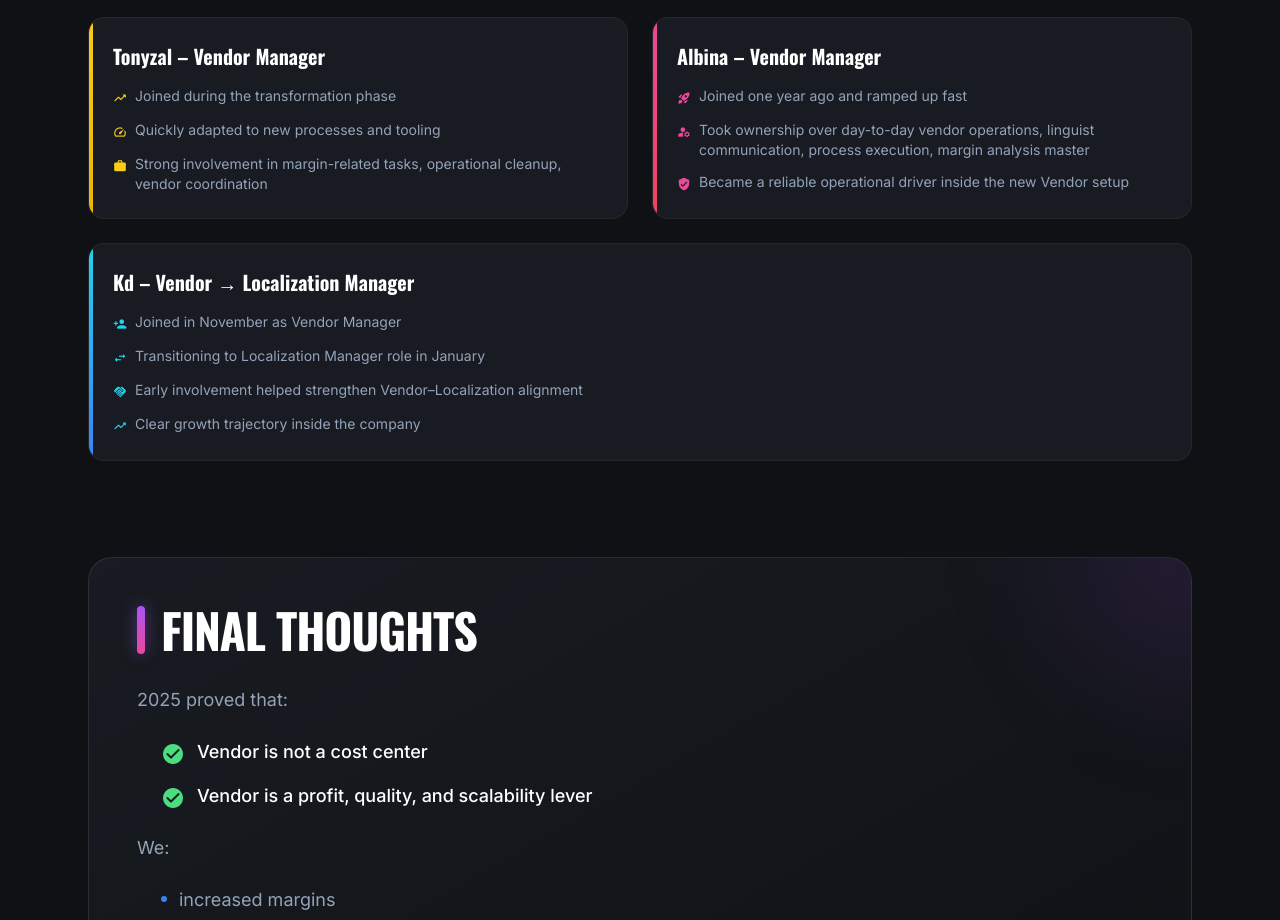
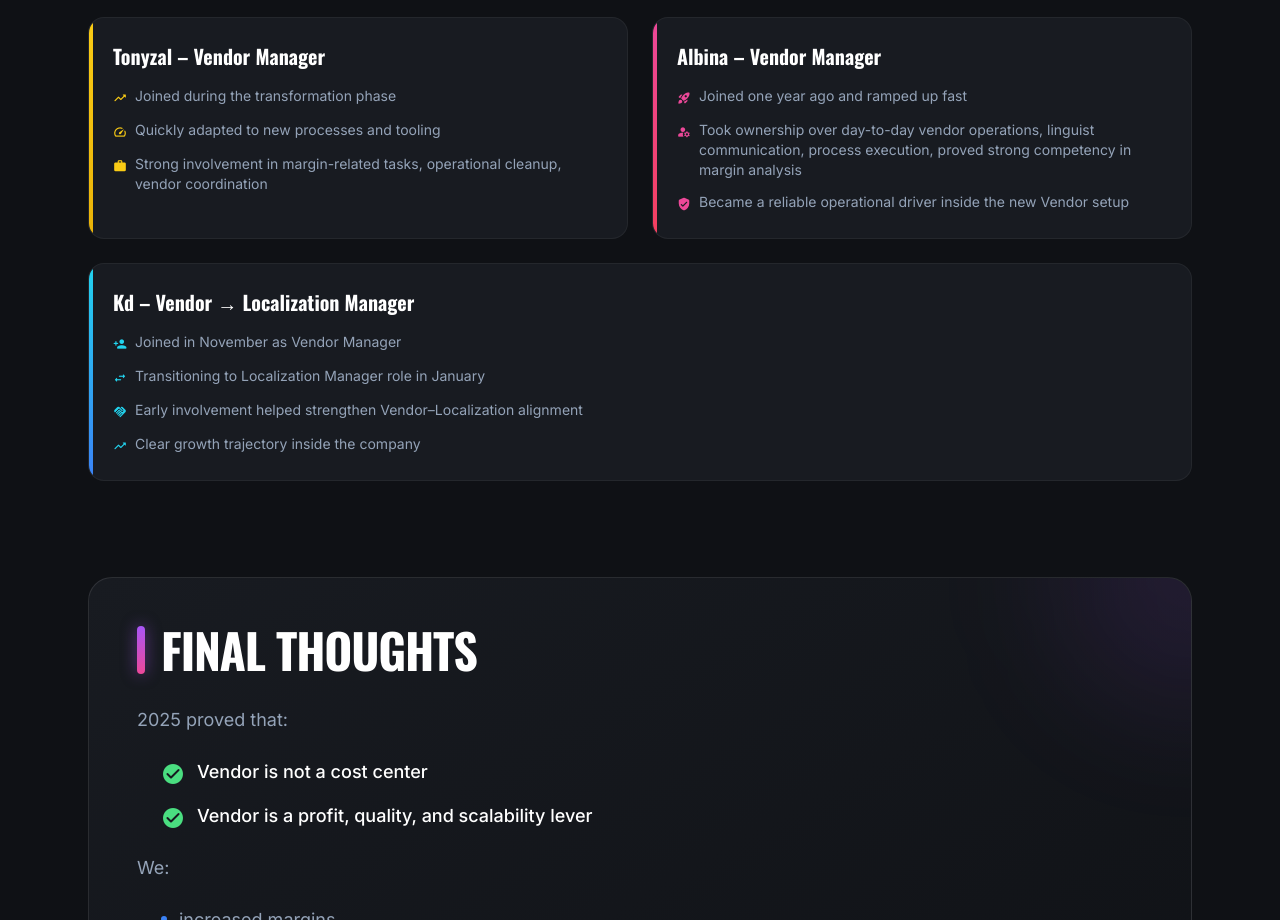
Before and after one commit to dimawin22/annualreport, a plain HTML site: page index.html in a window 1280 px wide. Shown: the part 4080-5000 px from the top of the page. Drawn offline with nearby package versions, Linux system fonts and the light colour scheme.

Commit message:
Update index.html

```diff
--- a/index.html
+++ b/index.html
@@ -532,7 +532,7 @@
                         </li>
                         <li class="flex items-start gap-2">
                             <span class="material-icons-round text-neon-pink text-sm mt-0.5">manage_accounts</span>
-                            <span>Took ownership over day-to-day vendor operations, linguist communication, process execution, margin analysis master</span>
+                            <span>Took ownership over day-to-day vendor operations, linguist communication, process execution, proved strong competency in margin analysis</span>
                         </li>
                         <li class="flex items-start gap-2">
                             <span class="material-icons-round text-neon-pink text-sm mt-0.5">verified_user</span>
```
